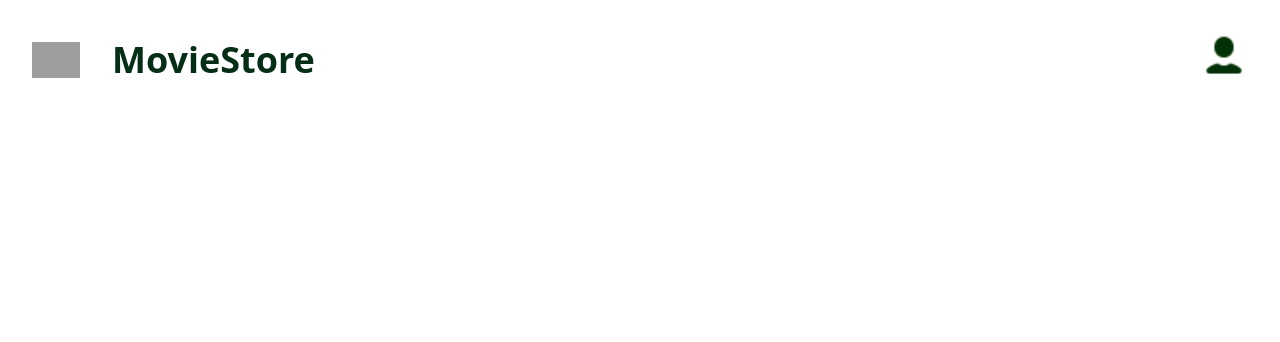
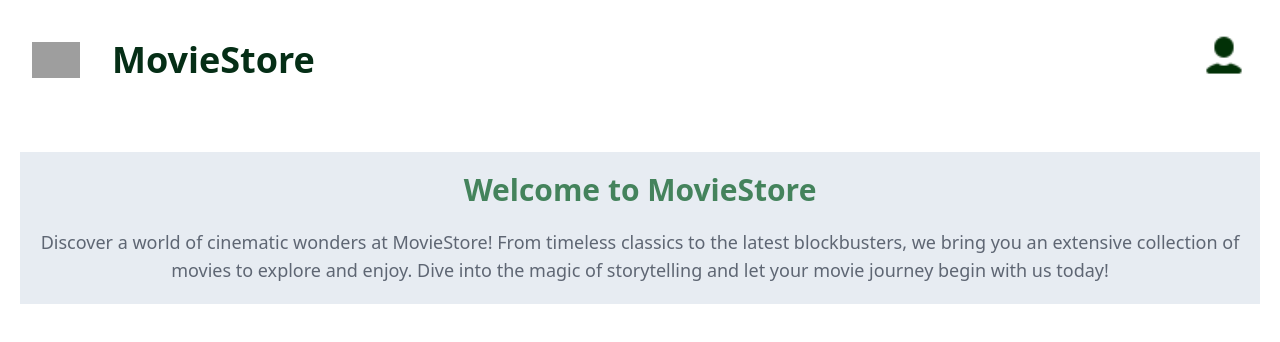
Before and after one commit to niduniDK/MovieStore, a React (Vite) app in the folder Frontend/: page / in a window 1280 px wide. Shown: the top 342 px of the page. Built offline with nearby package versions, Linux system fonts and the light colour scheme; grey boxes are pictures that could not be loaded.

Commit message:
Add animated header

```diff
--- a/Frontend/package.json
+++ b/Frontend/package.json
@@ -12,6 +12,7 @@
   "dependencies": {
     "@tailwindcss/vite": "^4.1.3",
     "daisyui": "^5.0.13",
+    "framer-motion": "^12.7.2",
     "react": "^19.0.0",
     "react-dom": "^19.0.0",
     "react-router-dom": "^7.5.0"
--- a/Frontend/src/pages/home.jsx
+++ b/Frontend/src/pages/home.jsx
@@ -1,10 +1,30 @@
 import React from "react";
 import Navbar from "../components/navbar";
+import {motion} from "framer-motion";
 
 function Home(){
+
+    const headerVarient = {
+        hidden: {opacity:0, y: 30},
+        visible: {opacity:0.8, y: 0, transition: {duration: 0.5, ease: "easeOut"}, staggerChildren: 0.2, when: "beforeChildren"}
+    }
+
+    const textVarient = {
+        hidden: {opacity:0, y: 30},
+        visible: {opacity:1, y: 0, transition: {duration: 0.5, ease: "easeOut"}}
+    }
+
     return(
         <div>
             <Navbar/>
+            <motion.div className=" bg-slate-200 opacity-80 justify-center m-5" variants={headerVarient} initial="hidden" animate="visible">
+                <motion.h1 className="text-3xl text-green-800 text-center mt-10 mb-3 pb-0 p-5" variants={textVarient}><strong>Welcome to MovieStore</strong></motion.h1>
+                <motion.p className="text-lg text-gray-700 text-center mb-5 pt-2 p-5" variants={textVarient}>
+                    Discover a world of cinematic wonders at MovieStore! From timeless classics to the latest blockbusters,
+                    we bring you an extensive collection of movies to explore and enjoy. Dive into the magic of storytelling
+                    and let your movie journey begin with us today!
+                </motion.p>
+            </motion.div>
         </div>
     )
 }
```
Also changed, not shown: 1 other file (tests, documents, lock files or other folders).
